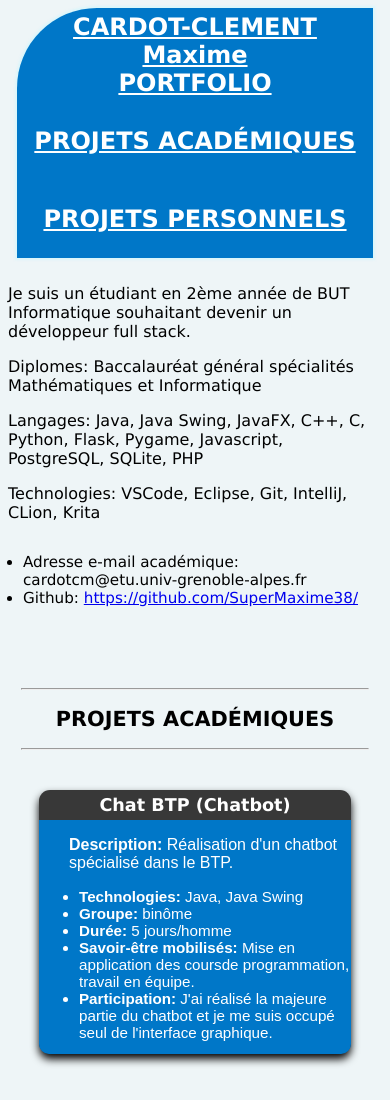
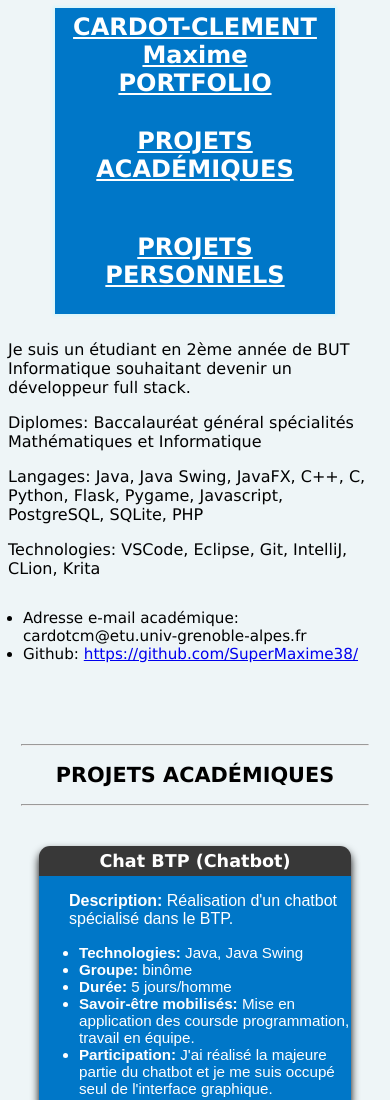
Before and after one commit to SuperMaxime38/SuperMaxime38.github.io, a plain HTML site: page index.html in a window 390 px wide. Shown: the top 1100 px of the page. Drawn offline with Linux system fonts and the light colour scheme.

Commit message:
prepared  Ampliio project

```diff
--- a/helper.js
+++ b/helper.js
@@ -2,6 +2,9 @@ var desc_child_clicked = false; // declare the variable that tracks the state
 function desc_child_handler(){ // declare a function that updates the state
   desc_child_clicked = true;
 }
+
+var ampliio_desc_child = document.getElementById('ampliio_desc_child');
+ampliio_desc_child.addEventListener('click', desc_child_handler);
 
 var chatbtp_desc_child = document.getElementById('chatbtp_desc_child');
 chatbtp_desc_child.addEventListener('click', desc_child_handler);
--- a/style.css
+++ b/style.css
@@ -336,7 +336,7 @@ button {
     }
 
     .desc_child iframe {
-        width: 90%;
+        width: 70%;
         height: 16vw;
         flex:0.6;
         margin-left: auto;
@@ -362,6 +362,10 @@ button {
 
     #avatar {
         display: none;
+    }
+    nav {
+        border-top-left-radius: 0;
+        width: 75%;
     }
 }
 
```
Also changed, not shown: index.html (+36 -0 lines).
